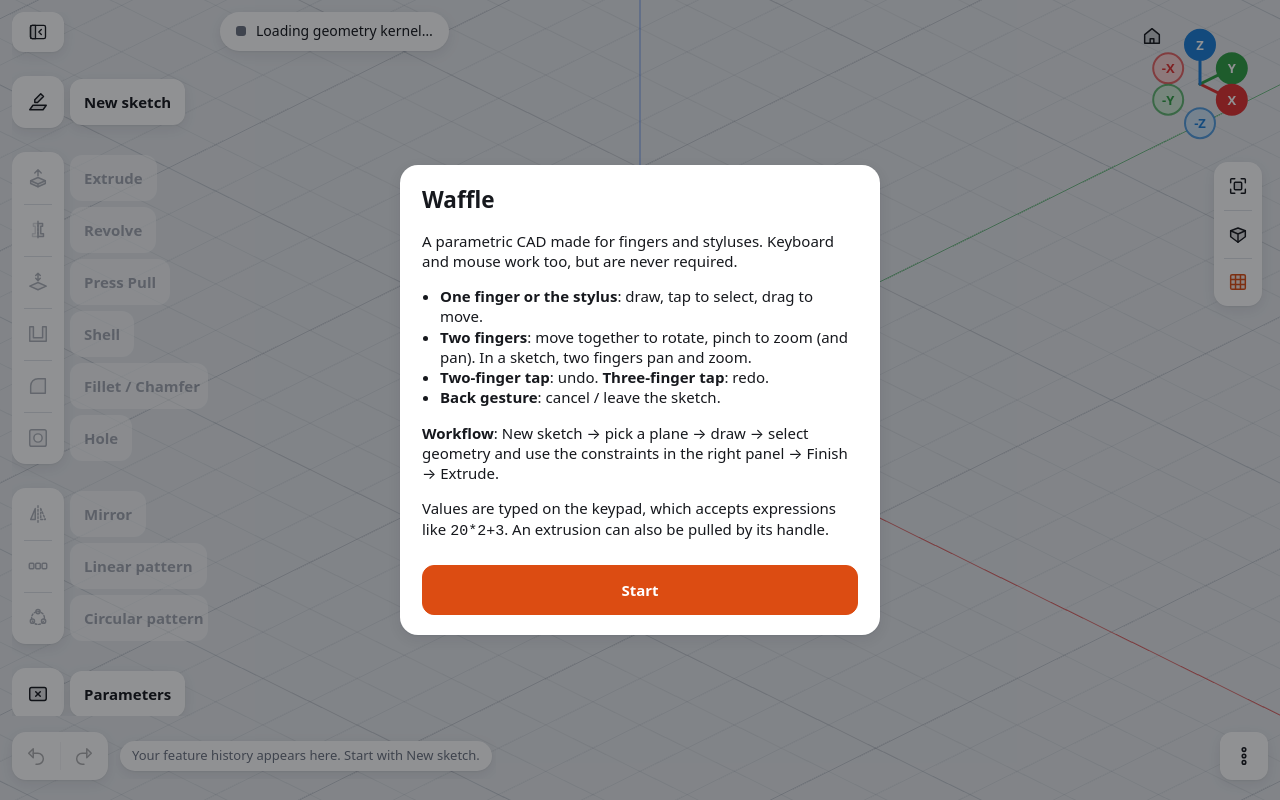
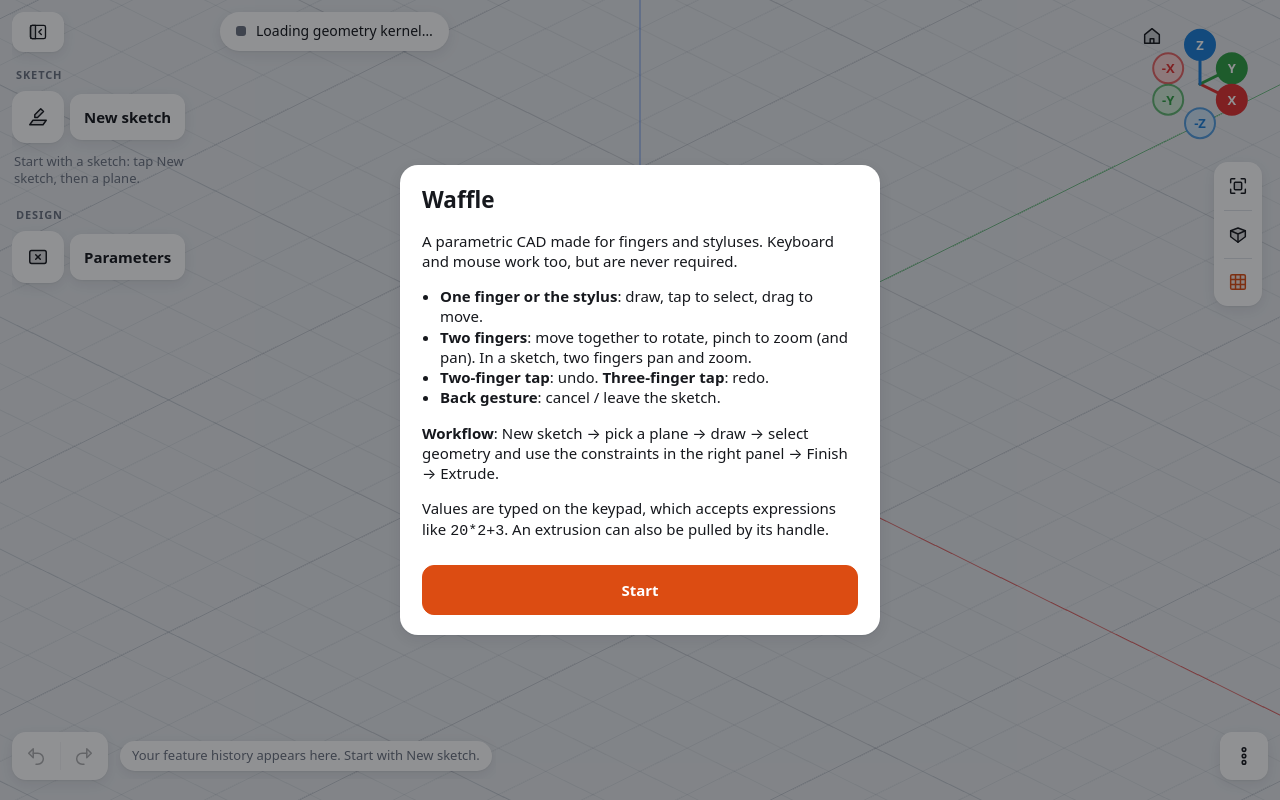
Before and after one commit to yighy/wafflecad, a website built with Vite: page index.html in a window 1280 px wide. Built offline with nearby package versions, Linux system fonts and the light colour scheme; what @salusoft89/planegcs would draw is missing.

Commit message:
Show tools as the document grows instead of greying most of them
An empty document shows New sketch (with a hint); a sketch brings Extrude
and Revolve; a solid brings the face, edge and pattern tools. After that the
layout stays fixed and a tool unavailable for a moment is greyed in place.

```diff
--- a/src/main.ts
+++ b/src/main.ts
@@ -1625,25 +1625,38 @@
   } else {
     el.appendChild(section("Sketch"));
     el.appendChild(toolRow("sketch", "New sketch", startNewSketch, { key: "S" }));
+    // Tools appear as the document grows: a sketch brings Extrude and Revolve, a solid brings
+    // the rest. From then on the layout stays put; a tool unavailable for a moment is greyed.
+    const anySketch = doc.features.some((f) => f.kind === "sketch");
+    const solid = hasSolid();
+    if (!anySketch) {
+      const hint = document.createElement("p");
+      hint.className = "tools-hint";
+      hint.textContent = "Start with a sketch: tap New sketch, then a plane.";
+      el.appendChild(hint);
+    }
     const needSketch = pickSketchForExtrude() ? undefined : "Draw a closed sketch first";
-    const needSolid = hasSolid() ? undefined : NEED_SOLID;
+    if (anySketch) {
       el.appendChild(section("Features"));
       el.appendChild(toolRow("extrude", "Extrude", () => void extrude(), { key: "E", disabled: needSketch }));
       el.appendChild(toolRow("revolve", "Revolve", () => void revolveTool(), { key: "V", disabled: needSketch }));
+    }
+    if (solid) {
       // A tool waiting for a face is put down by tapping it again.
       const faceToggle = (tool: NonNullable<typeof pendingFaceTool>, start: () => void) => () => {
         if (pendingFaceTool !== tool) return start();
         pendingFaceTool = null;
         renderAll();
       };
-    el.appendChild(toolRow("pushpull", "Press Pull", faceToggle("pushpull", () => faceTool("pushpull")), { active: pendingFaceTool === "pushpull", key: "Q", disabled: needSolid }));
-    el.appendChild(toolRow("shell", "Shell", faceToggle("shell", () => faceTool("shell")), { active: pendingFaceTool === "shell", key: "K", disabled: needSolid }));
-    el.appendChild(toolRow("fillet", "Fillet / Chamfer", () => void filletTool(), { key: "R", disabled: needSolid }));
-    el.appendChild(toolRow("hole", "Hole", faceToggle("hole", startHoles), { active: pendingFaceTool === "hole", key: "H", disabled: needSolid }));
+      el.appendChild(toolRow("pushpull", "Press Pull", faceToggle("pushpull", () => faceTool("pushpull")), { active: pendingFaceTool === "pushpull", key: "Q" }));
+      el.appendChild(toolRow("shell", "Shell", faceToggle("shell", () => faceTool("shell")), { active: pendingFaceTool === "shell", key: "K" }));
+      el.appendChild(toolRow("fillet", "Fillet / Chamfer", () => void filletTool(), { key: "R" }));
+      el.appendChild(toolRow("hole", "Hole", faceToggle("hole", startHoles), { active: pendingFaceTool === "hole", key: "H" }));
       el.appendChild(section("Repeat"));
-    el.appendChild(toolRow("mirror", "Mirror", () => void patternTool("mirror"), { key: "M", disabled: needSolid }));
-    el.appendChild(toolRow("linear", "Linear pattern", () => void patternTool("linear"), { key: "L", disabled: needSolid }));
-    el.appendChild(toolRow("circular", "Circular pattern", () => void patternTool("circular"), { key: "O", disabled: needSolid }));
+      el.appendChild(toolRow("mirror", "Mirror", () => void patternTool("mirror"), { key: "M" }));
+      el.appendChild(toolRow("linear", "Linear pattern", () => void patternTool("linear"), { key: "L" }));
+      el.appendChild(toolRow("circular", "Circular pattern", () => void patternTool("circular"), { key: "O" }));
+    }
     el.appendChild(section("Design"));
     el.appendChild(toolRow("variable", "Parameters", toggleParams, { active: showParams, key: "P" }));
   }
--- a/src/style.css
+++ b/src/style.css
@@ -144,6 +144,16 @@
   pointer-events: auto;
 }
 #tools[hidden] {
+  display: none;
+}
+.tools-hint {
+  margin: 4px 2px;
+  max-width: 180px;
+  font-size: 13px;
+  line-height: 1.35;
+  color: var(--muted);
+}
+body.collapsed .tools-hint {
   display: none;
 }
 .section {
```
Also changed, not shown: README.md. Lines whose indentation alone changed are shown as unchanged.
